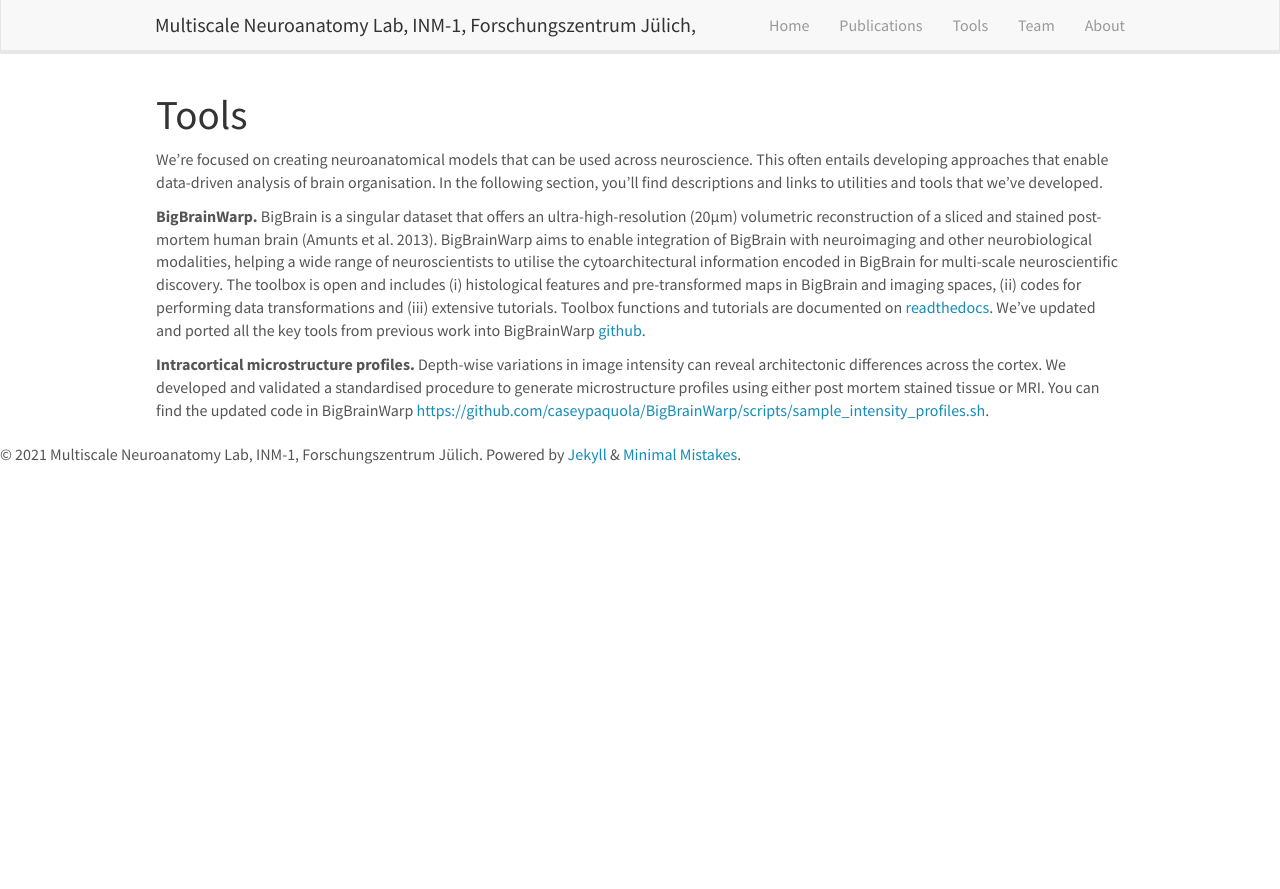
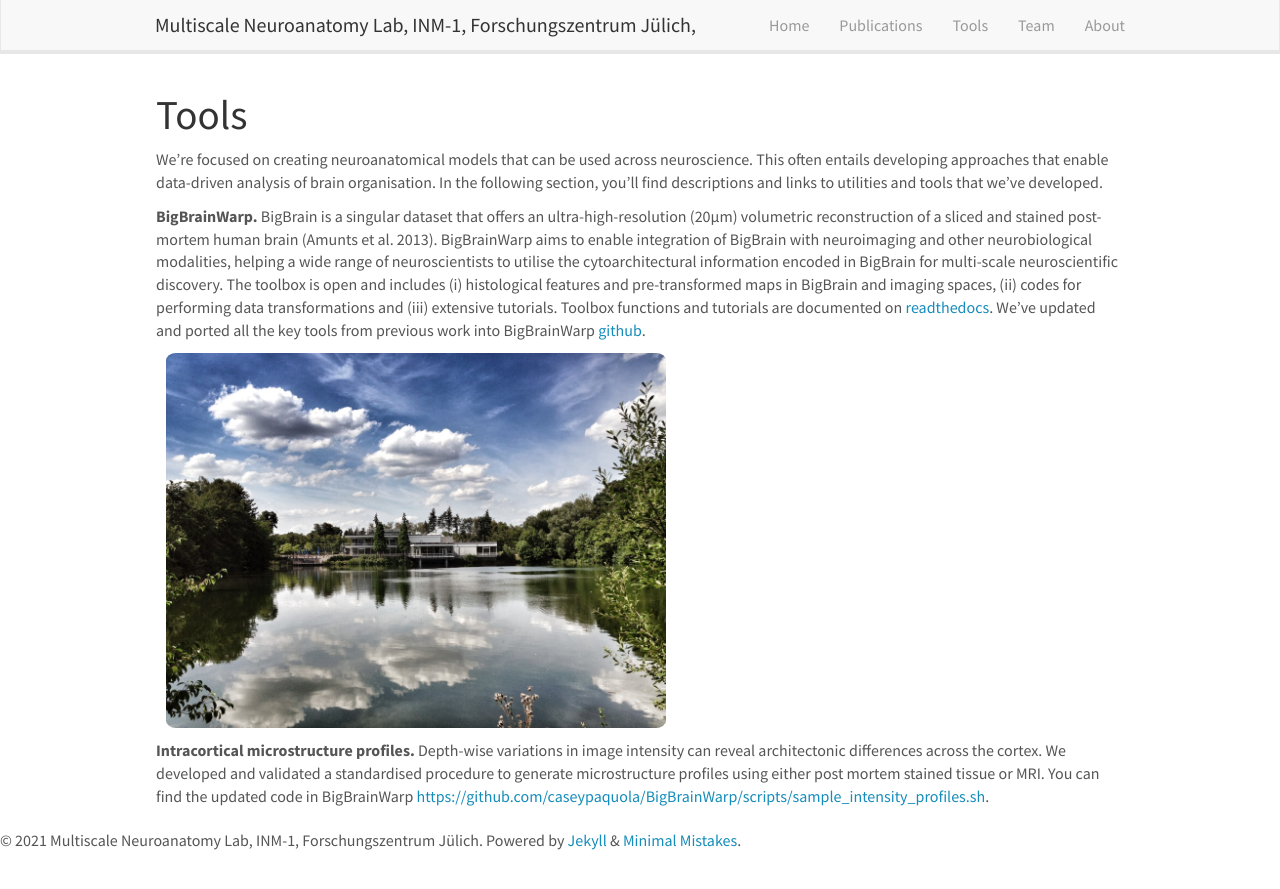
Before and after one commit to multiscale-neurodevelopment/multiscale-neurodevelopment.github.io, a Jekyll site: the page built from _pages/tools.md, in a window 1280 px wide. Shown: the top 889 px of the page. Built offline with Jekyll 4.4.1, drawn with Linux system fonts in a browser that asks for light colours.

Commit message:
Update tools.md

```diff
--- a/_pages/tools.md
+++ b/_pages/tools.md
@@ -12,4 +12,6 @@ We're focused on creating neuroanatomical models that can be used across neurosc
 
 **BigBrainWarp.** BigBrain is a singular dataset that offers an ultra-high-resolution (20µm) volumetric reconstruction of a sliced and stained post-mortem human brain (Amunts et al. 2013). BigBrainWarp aims to enable integration of BigBrain with neuroimaging and other neurobiological modalities, helping a wide range of neuroscientists to utilise the cytoarchitectural information encoded in BigBrain for multi-scale neuroscientific discovery. The toolbox is open and includes (i) histological features and pre-transformed maps in BigBrain and imaging spaces, (ii) codes for performing data transformations and (iii) extensive tutorials. Toolbox functions and tutorials are documented on [readthedocs](https://bigbrainwarp.readthedocs.io/en/latest/). We've updated and ported all the key tools from previous work into BigBrainWarp [github](https://github.com/caseypaquola/BigBrainWarp).
 
+![]({{ site.url }}{{ site.baseurl }}/images/slider/fz_juelich.jfif){: style="width: 500px; float: center; margin: 0px  10px"}
+
 **Intracortical microstructure profiles.** Depth-wise variations in image intensity can reveal architectonic differences across the cortex. We developed and validated a standardised procedure to generate microstructure profiles using either post mortem stained tissue or MRI. You can find the updated code in BigBrainWarp [https://github.com/caseypaquola/BigBrainWarp/scripts/sample_intensity_profiles.sh](https://github.com/caseypaquola/BigBrainWarp/scripts/sample_intensity_profiles.sh).
```
